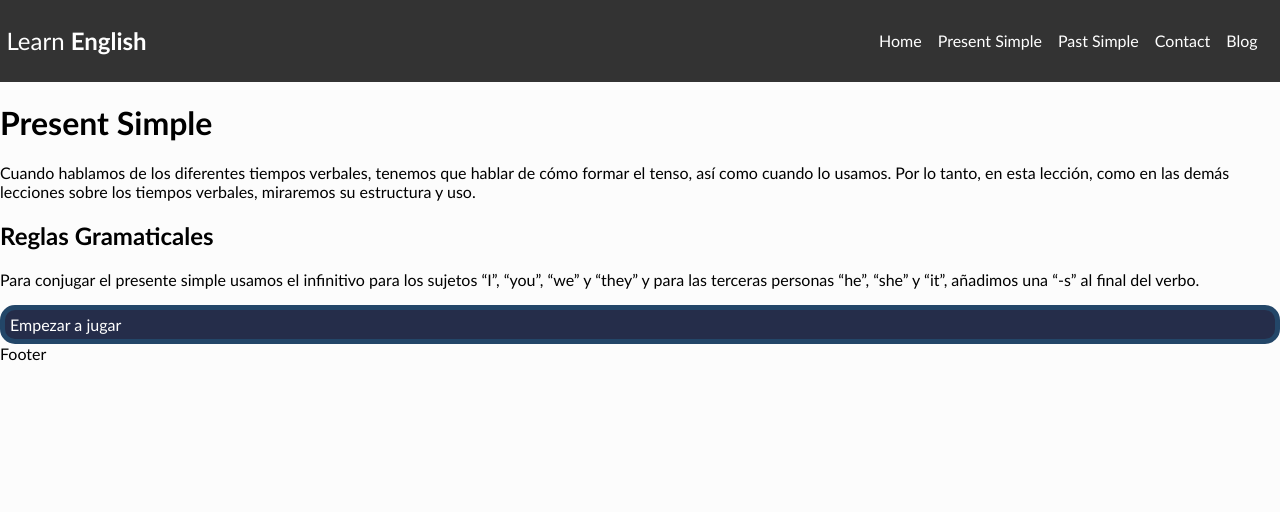
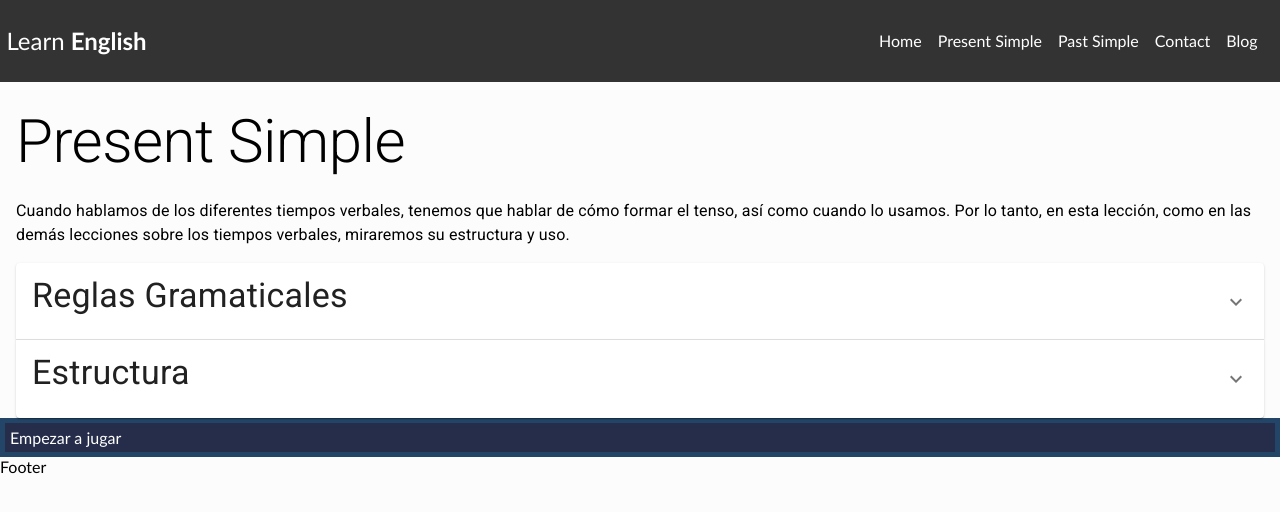
Before and after one commit to Marc1515/learn-english, a React (Vite) app: page /#/present-simple in a window 1280 px wide. Shown: the top 512 px of the page. Built offline with nearby package versions, Linux system fonts and the light colour scheme.

Commit message:
Dos componentes añadidos (Reglas gramaticales y Estructura), son componentes dentro de un <accordion /> que formaran parte de las pequeñas secciones del tema.

```diff
--- a/index.html
+++ b/index.html
@@ -4,6 +4,11 @@
 		<meta charset="UTF-8" />
 		<link rel="icon" type="image/svg+xml" href="/vite.svg" />
 		<meta name="viewport" content="width=device-width, initial-scale=1.0" />
+		<link rel="stylesheet" href="https://fonts.googleapis.com/css?family=Roboto:300,400,500,700&display=swap" />
+		<link rel="stylesheet" href="https://fonts.googleapis.com/icon?family=Material+Icons" />
+
+
+
 		<title>Vite + React</title>
 	</head>
 	<body>
--- a/package.json
+++ b/package.json
@@ -13,6 +13,8 @@
 	"dependencies": {
 		"@emotion/react": "^11.10.5",
 		"@emotion/styled": "^11.10.5",
+		"@fontsource/roboto": "^4.5.8",
+		"@mui/icons-material": "^5.11.0",
 		"@mui/material": "^5.11.2",
 		"react": "^18.2.0",
 		"react-dom": "^18.2.0",
--- /dev/null
+++ b/src/components/PresentSimple/EstructuraPresentSimple/EstructuraPresentSimple.tsx
@@ -0,0 +1,81 @@
+import React from 'react'
+import ExpandMoreIcon from '@mui/icons-material/ExpandMore';
+import {
+    Accordion,
+	AccordionSummary,
+	AccordionDetails,
+    Typography,
+    Table,
+    TableBody,
+    TableCell,
+    TableContainer,
+    TableHead,
+    TableRow,
+    Paper} from '@mui/material';
+
+const EstructuraPresentSimple = () => {
+
+
+    function createData(
+      subject: string,
+      conjugation: string,
+
+    ) {
+      return { subject, conjugation};
+    }
+
+    const rows = [
+      createData('I', 'talk'),
+      createData('You','eat' ),
+      createData('We','learn' ),
+      createData('They','do' ),
+      createData('He', 'talks'),
+      createData('she', 'eats'),
+      createData('It', 'does'),
+    ];
+  return (
+            <Accordion>
+                <AccordionSummary
+                    expandIcon={<ExpandMoreIcon />}
+                    aria-controls='panel1a-content'
+                    id='panel1a-header'
+                >
+                    <Typography variant='h4' component='h2' gutterBottom>
+                        Estructura
+                    </Typography>
+                </AccordionSummary>
+                <AccordionDetails>
+                    <Typography variant='body1' paragraph>
+                        Para conjugar el presente simple usamos el infinitivo para los
+                        sujetos “I”, “you”, “we” y “they” y para las terceras personas
+                        “he”, “she” y “it”, añadimos una “-s” al final del verbo.
+                    </Typography>
+                    <TableContainer component={Paper}>
+                        <Table aria-label="simple table">
+                            <TableHead>
+                            <TableRow>
+                                <TableCell>Sujeto</TableCell>
+                                <TableCell align="left">Conjugación</TableCell>
+                            </TableRow>
+                            </TableHead>
+                            <TableBody>
+                            {rows.map((row) => (
+                                <TableRow
+                                key={row.subject}
+                                sx={{ '&:last-child td, &:last-child th': { border: 0 } }}
+                                >
+                                <TableCell component="th" scope="row">
+                                    {row.subject}
+                                </TableCell>
+                                <TableCell align="left">{row.conjugation}</TableCell>
+                                </TableRow>
+                            ))}
+                            </TableBody>
+                        </Table>
+                    </TableContainer>
+                </AccordionDetails>
+            </Accordion>
+  )
+}
+
+export default EstructuraPresentSimple
--- a/src/components/PresentSimple/PresentSimple.css
+++ b/src/components/PresentSimple/PresentSimple.css
@@ -1,3 +1,9 @@
 body {
     color: black;
 }
+
+.container-PresentSimple {
+    padding-top: 1.5rem;
+    padding-left: 1rem;
+    padding-right: 1rem;
+}
--- a/src/components/PresentSimple/PresentSimple.jsx
+++ /dev/null
@@ -1,25 +0,0 @@
-import Quiz from '../Quiz/Quiz';
-import './PresentSimple.css';
-
-const PresentSimple = () => {
-	return (
-		<div>
-			<h1>Present Simple</h1>
-			<p>
-				Cuando hablamos de los diferentes tiempos verbales, tenemos que hablar
-				de cómo formar el tenso, así como cuando lo usamos. Por lo tanto, en
-				esta lección, como en las demás lecciones sobre los tiempos verbales,
-				miraremos su estructura y uso.
-			</p>
-			<h2>Reglas Gramaticales</h2>
-			<p>
-				Para conjugar el presente simple usamos el infinitivo para los sujetos
-				“I”, “you”, “we” y “they” y para las terceras personas “he”, “she” y
-				“it”, añadimos una “-s” al final del verbo.
-			</p>
-			<Quiz />
-		</div>
-	);
-};
-
-export { PresentSimple };
--- /dev/null
+++ b/src/components/PresentSimple/PresentSimple.tsx
@@ -0,0 +1,57 @@
+import React from 'react';
+import Quiz from '../Quiz/Quiz';
+import './PresentSimple.css';
+import Typography from '@mui/material/Typography';
+
+import ReglasGramaticalesPresentSimple from './ReglasGramaticalesPresentSimple/ReglasGramaticalesPresentSimple';
+import EstructuraPresentSimple from './EstructuraPresentSimple/EstructuraPresentSimple';
+
+
+const PresentSimple = () => {
+
+
+	function createData(
+  subject: string,
+  conjugation: string,
+
+) {
+  return { subject, conjugation};
+}
+
+const rows = [
+  createData('I', 'talk'),
+  createData('You','eat' ),
+  createData('We','learn' ),
+  createData('They','do' ),
+  createData('He', 'talks'),
+  createData('she', 'eats'),
+  createData('It', 'does'),
+];
+
+
+	return (
+		<>
+			<div className='container-PresentSimple'>
+				{/* Titulo de la página */}
+				<Typography variant='h2' component='h1' gutterBottom>
+					Present Simple
+				</Typography>
+				{/* Descripción del Present Simple */}
+				<Typography variant='body1' paragraph>
+					Cuando hablamos de los diferentes tiempos verbales, tenemos que hablar
+					de cómo formar el tenso, así como cuando lo usamos. Por lo tanto, en
+					esta lección, como en las demás lecciones sobre los tiempos verbales,
+					miraremos su estructura y uso.
+				</Typography>
+				{/* Reglas Gramaticales */}
+				<ReglasGramaticalesPresentSimple />
+				{/* Estructura */}
+				<EstructuraPresentSimple />
+
+			</div>
+			<Quiz />
+		</>
+	);
+};
+
+export { PresentSimple };
--- /dev/null
+++ b/src/components/PresentSimple/ReglasGramaticalesPresentSimple/ReglasGramaticalesPresentSimple.tsx
@@ -0,0 +1,81 @@
+import React from 'react'
+import ExpandMoreIcon from '@mui/icons-material/ExpandMore';
+import {
+    Accordion,
+	AccordionSummary,
+	AccordionDetails,
+    Typography,
+    Table,
+    TableBody,
+    TableCell,
+    TableContainer,
+    TableHead,
+    TableRow,
+    Paper} from '@mui/material';
+
+
+const ReglasGramaticalesPresentSimple = () => {
+
+    function createData(
+        subject: string,
+        conjugation: string,
+
+      ) {
+        return { subject, conjugation};
+      }
+
+      const rows = [
+        createData('I', 'talk'),
+        createData('You','eat' ),
+        createData('We','learn' ),
+        createData('They','do' ),
+        createData('He', 'talks'),
+        createData('she', 'eats'),
+        createData('It', 'does'),
+      ];
+  return (
+    <Accordion>
+    <AccordionSummary
+        expandIcon={<ExpandMoreIcon />}
+        aria-controls='panel1a-content'
+        id='panel1a-header'
+    >
+        <Typography variant='h4' component='h2' gutterBottom>
+            Reglas Gramaticales
+        </Typography>
+    </AccordionSummary>
+    <AccordionDetails>
+        <Typography variant='body1' paragraph>
+            Para conjugar el presente simple usamos el infinitivo para los
+            sujetos “I”, “you”, “we” y “they” y para las terceras personas
+            “he”, “she” y “it”, añadimos una “-s” al final del verbo.
+        </Typography>
+        <TableContainer component={Paper}>
+            <Table aria-label="simple table">
+                <TableHead>
+                <TableRow>
+                    <TableCell>Sujeto</TableCell>
+                    <TableCell align="left">Conjugación</TableCell>
+                </TableRow>
+                </TableHead>
+                <TableBody>
+                {rows.map((row) => (
+                    <TableRow
+                    key={row.subject}
+                    sx={{ '&:last-child td, &:last-child th': { border: 0 } }}
+                    >
+                    <TableCell component="th" scope="row">
+                        {row.subject}
+                    </TableCell>
+                    <TableCell align="left">{row.conjugation}</TableCell>
+                    </TableRow>
+                ))}
+                </TableBody>
+            </Table>
+        </TableContainer>
+    </AccordionDetails>
+</Accordion>
+  )
+}
+
+export default ReglasGramaticalesPresentSimple
--- a/src/components/Quiz/Quiz.css
+++ b/src/components/Quiz/Quiz.css
@@ -18,7 +18,6 @@
     min-width: 300px;
     height: min-content;
     min-height: 200px;
-    border-radius: 15px;
     padding: 20px;
     box-shadow: 10px 10px 42px 0px rgba(0, 0, 0, 0.75);
     display: flex;
@@ -69,7 +68,6 @@
     font-size: 16px;
     color: #ffffff;
     background-color: #252d4a;
-    border-radius: 15px;
     display: flex;
     padding: 5px;
     justify-content: flex-start;
```
Also changed, not shown: 1 other file (tests, documents, lock files or other folders).
